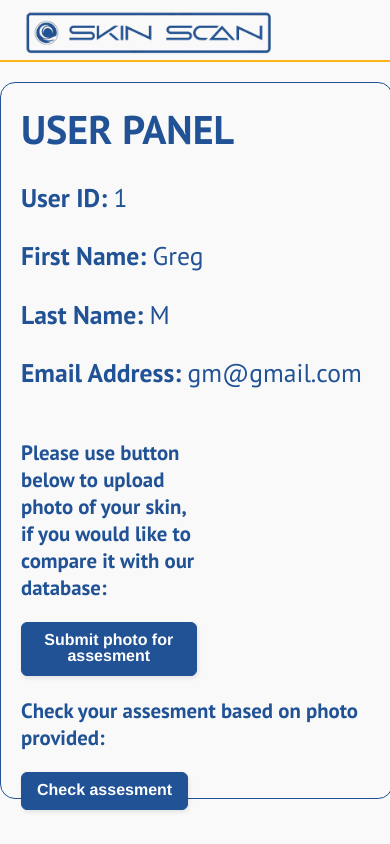
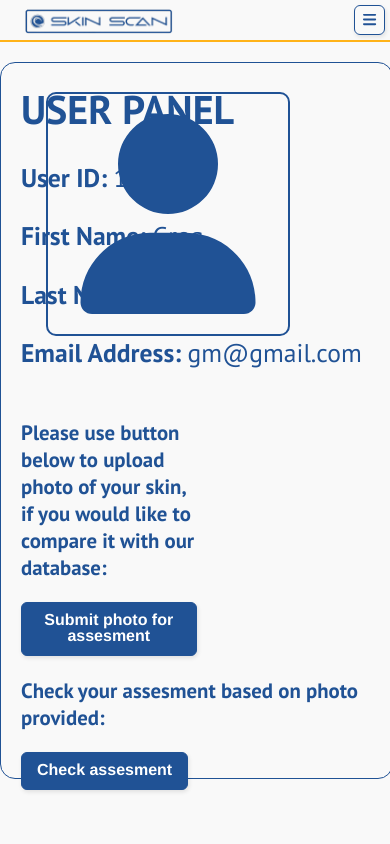
Before and after one commit to TestDrivenDesign/project-frontend, a Vue app: page /profile in a window 390 px wide. Built offline with nearby package versions, Linux system fonts and the light colour scheme.

Commit message:
responsive navbar complete

```diff
--- a/package.json
+++ b/package.json
@@ -10,6 +10,11 @@
     "format": "prettier --write src/"
   },
   "dependencies": {
+    "@fortawesome/fontawesome-svg-core": "^6.4.0",
+    "@fortawesome/free-brands-svg-icons": "^6.4.0",
+    "@fortawesome/free-regular-svg-icons": "^6.4.0",
+    "@fortawesome/free-solid-svg-icons": "^6.4.0",
+    "@fortawesome/vue-fontawesome": "^3.0.3",
     "@vuelidate/core": "^2.0.1",
     "@vuelidate/validators": "^2.0.1",
     "axios": "^1.3.4",
@@ -17,7 +22,6 @@
     "sass": "^1.60.0",
     "vue": "^3.2.47",
     "vue-collapsed": "^1.1.2",
-    "vue-material-design-icons": "^5.2.0",
     "vue-router": "^4.1.6",
     "vue3-datepicker": "^0.3.4"
   },
--- a/src/App.vue
+++ b/src/App.vue
@@ -20,4 +20,22 @@ header {
   border-bottom: 2px solid #ffb319;
   /* border-bottom: 2px solid #205295; */
 }
+
+@media (max-width: 1200px) {
+  header {
+    font-size: 1.4rem;
+  }
+}
+@media (max-width: 968px) {
+  header {
+    font-size: 1rem;
+    height: 40px;
+    line-height: 40px;
+  }
+}
+@media (max-width: 768px) {
+  header {
+    font-size: 0.8rem;
+  }
+}
 </style>
--- a/src/components/LoginForm.vue
+++ b/src/components/LoginForm.vue
@@ -142,8 +142,8 @@ p.error-msg {
   font-size: 16px;
   padding: 10px;
   color: #fff;
-  background-color: #ffb319;
-  border: 2px solid #ffb319;
+  background-color: #205295;
+  border: 2px solid #205295;
   border-radius: 4px;
 }
 
--- a/src/components/NavbarComponent.vue
+++ b/src/components/NavbarComponent.vue
@@ -4,22 +4,27 @@
       <RouterLink to="/"> <img class="logo-img" src="../img/logo.png" alt="logo" /></RouterLink>
     </div>
     <!-- <img class="ribbon" src="../img/black-ribbon.png" alt="black ribbon" /> -->
-    <div id="mainListDiv" class="main_list">
-      <RouterLink to="/about">About Skin Scan</RouterLink>
-      <RouterLink to="/skinformation">Skinformation</RouterLink>
-      <RouterLink to="/help">Help & Support</RouterLink>
+    <div v-bind:class="{ 'mobile-active': isMobileMenuOpen }" id="mainListDiv" class="main_list">
+      <RouterLink @click="toggleMenuOpen" class="home-mobile" to="/">Home</RouterLink>
+      <RouterLink @click="toggleMenuOpen" to="/about">About Skin Scan</RouterLink>
+      <RouterLink @click="toggleMenuOpen" to="/skinformation">Skinformation</RouterLink>
+      <RouterLink @click="toggleMenuOpen" to="/help">Help & Support</RouterLink>
       <div v-if="user.isUserLoggedIn" class="user">
-        <RouterLink to="/profile"
+        <RouterLink @click="toggleMenuOpen" to="/profile"
           >{{ user.login.first_name }} {{ user.login.last_name }}</RouterLink
         >
         <button @click="handleLogOut">Log Out</button>
       </div>
-      <RouterLink v-else to="/login">Login / Register</RouterLink>
+      <RouterLink @click="toggleMenuOpen" v-else to="/login">Login / Register</RouterLink>
     </div>
+    <button @click="toggleMenuOpen($emit)" class="menu-burger">
+      <font-awesome-icon class="bars-icon" icon="fa-solid fa-bars" />
+    </button>
   </nav>
 </template>
 
 <script setup>
+import { ref } from 'vue'
 import { RouterLink } from 'vue-router'
 import { useUserStore } from '../stores/user'
 import router from '../router/index'
@@ -28,26 +33,31 @@ const user = useUserStore()
 
 const { logUserOut } = user
 
+const isMobileMenuOpen = ref(false)
+
 const redirectPage = () => {
   router.push({ path: '/' })
 }
 
 const handleLogOut = () => {
   logUserOut()
+  toggleMenuOpen()
   redirectPage()
+}
+
+const toggleMenuOpen = () => {
+  if (window.innerWidth < 680) {
+    isMobileMenuOpen.value = !isMobileMenuOpen.value
+  } else {
+    isMobileMenuOpen.value = false
+  }
 }
 </script>
 
 <style scoped>
-/* .navbar {
-  width: 100%;
-  height: 60px;
-  line-height: 60px;
-  font-size: 1.8rem;
-  text-align: center;
-  border-bottom: 2px solid #ffb319;
-} */
-
+.navbar {
+  position: relative;
+}
 .navbar a {
   margin-right: 10px;
 }
@@ -72,6 +82,9 @@ const handleLogOut = () => {
   color: #205295;
 }
 
+a.home-mobile {
+  display: none;
+}
 img.ribbon {
   position: absolute;
   left: 15px;
@@ -80,12 +93,8 @@ img.ribbon {
   z-index: 0;
 }
 
-/* .navbar div.logo a:hover {
-  background-color: rgba(0, 0, 0, 0.1);
-  color: #ffb319;
-} */
-
 .navbar div.main_list {
+  display: block;
   float: right;
   padding-right: 1rem;
 }
@@ -140,4 +149,97 @@ button:active {
 button:active {
   opacity: 0.5;
 }
+
+.menu-burger {
+  display: none;
+  position: absolute;
+  right: 5px;
+  top: 5px;
+  background-color: transparent;
+}
+
+.bars-icon {
+  color: #205295;
+}
+
+@media (max-width: 1200px) {
+  .logo-img {
+    width: 200px;
+    margin-top: 14px;
+  }
+
+  button {
+    border-radius: 6px;
+    font-size: 15px;
+    font-weight: 800;
+    line-height: 12px;
+    min-height: 30px;
+    padding: 6px 8px;
+  }
+}
+
+@media (max-width: 968px) {
+  .logo-img {
+    width: 150px;
+    line-height: 40px;
+    margin-top: 8px;
+  }
+
+  button {
+    border-radius: 4px;
+    font-size: 12px;
+    font-weight: 800;
+    line-height: 10px;
+    min-height: 20px;
+    padding: 6px 8px;
+  }
+}
+
+@media (max-width: 680px) {
+  .navbar div.main_list {
+    display: flex;
+    flex-direction: column;
+    height: 100%;
+    width: 100%;
+    position: fixed;
+    z-index: 3;
+    top: 0;
+    left: -105%;
+    background-color: rgba(0, 0, 0, 0.8);
+    overflow-x: hidden;
+    padding-top: 60px;
+    transition: 0.3s;
+  }
+  .navbar div.main_list.mobile-active {
+    left: 0;
+  }
+
+  .navbar div.main_list a {
+    padding: 8px 8px 8px 40px;
+    text-decoration: none;
+    font-size: 25px;
+    color: #f9f9f9;
+    display: block;
+    transition: 0.3s;
+  }
+
+  button {
+    border-radius: 6px;
+    font-size: 15px;
+    font-weight: 800;
+    line-height: 12px;
+    min-height: 30px;
+    padding: 6px 8px;
+  }
+
+  .menu-burger {
+    display: block;
+    z-index: 3;
+    /* border-color: #f9f9f9; */
+  }
+
+  /* .bars-icon {
+    color: #f9f9f9;
+  } */
+}
 </style>
--- a/src/components/PhotoUpload.vue
+++ b/src/components/PhotoUpload.vue
@@ -4,7 +4,8 @@
       <h3>Upload your skin photo for assesment</h3>
       <form @submit.prevent="sendPhoto($emit)">
         <div class="inputs">
-          <div class="input-field">
+          <div class="input-field calendar">
+            <font-awesome-icon class="calendar-icon" icon="fa-solid fa-calendar-days" size="lg" />
             <Datepicker
               :full-month-name="true"
               v-model="date_of_birth"
@@ -90,7 +91,6 @@ div.modal {
   width: 100%;
   height: 100%;
   overflow: auto;
-  background-color: rgb(0, 0, 0);
   background-color: rgba(0, 0, 0, 0.4);
 }
 
@@ -114,30 +114,18 @@ h3 {
   margin-bottom: 15px;
 }
 
-div.inputs {
-  /* display: flex; */
+.calendar {
+  display: flex;
+}
+
+.calendar-icon {
+  margin-right: 10px;
 }
 
 div.input-field {
   margin: 20px;
 }
 
-/* .date {
-  border-radius: 5px;
-  font-size: 50px;
-} */
-
-/* input[type='date'] {
-  border-radius: 10px;
-} */
-
-/* .info-panel {
-  display: flex;
-  height: 80px;
-  flex-direction: column;
-  align-items: center;
-  justify-content: flex-start;
-} */
 .info-panel p span {
   font-weight: bold;
 }
@@ -146,18 +134,6 @@ div.buttons-container {
   justify-content: center;
   width: 100%;
 }
-
-/* .custom-file-upload {
-  border: 1px solid #ccc;
-  display: inline-block;
-  align-self: center;
-  padding: 6px 12px;
-  cursor: pointer;
-} */
-
-/* input[type='file'] {
-  display: none;
-} */
 
 button {
   margin-right: 20px;
--- a/src/components/RegisterForm.vue
+++ b/src/components/RegisterForm.vue
@@ -215,8 +215,8 @@ const submitRegisterForm = async () => {
   font-size: 16px;
   padding: 10px;
   color: #fff;
-  background-color: #ffb319;
-  border: 2px solid #ffb319;
+  background-color: #205295;
+  border: 2px solid #205295;
   border-radius: 4px;
 }
 </style>
--- a/src/main.js
+++ b/src/main.js
@@ -1,4 +1,9 @@
 import { createApp } from 'vue';
+import { FontAwesomeIcon } from '@fortawesome/vue-fontawesome';
+import { library } from '@fortawesome/fontawesome-svg-core';
+import { faCalendarDays, faUser, faBars } from '@fortawesome/free-solid-svg-icons';
+// import { faMen} from '@fortawesome/free-regular-svg-icons'
+// import { fa } from '@fortawesome/free-brands-svg-icons';
 import { createPinia } from 'pinia';
 
 import App from './App.vue';
@@ -6,9 +11,13 @@ import router from './router';
 
 import './assets/main.css';
 
+library.add(faCalendarDays, faUser, faBars);
+
 const app = createApp(App);
 
 app.use(createPinia());
 app.use(router);
 
-app.mount('#app');
+app
+  .component('font-awesome-icon', FontAwesomeIcon)
+  .mount('#app');
--- a/src/views/UserProfileView.vue
+++ b/src/views/UserProfileView.vue
@@ -23,6 +23,7 @@
         >
       </div> -->
     </div>
+    <font-awesome-icon class="user-icon" icon="fa-solid fa-user" />
   </div>
   <PhotoUpload v-if="uploadModalActive" @close="uploadModalActive = false" />
   <AssesmentComponent v-if="assesmentModalActive" @close="assesmentModalActive = false" />
@@ -43,10 +44,9 @@ const assesmentModalActive = ref(false)
 </script>
 
 <style scoped>
-/* .user-panel {
-  min-height: 100vh;
-  background-color: #ffb319;
-} */
+.user-panel {
+  position: relative;
+}
 .user-profile {
   width: 90%;
   height: 80vh;
@@ -118,6 +118,17 @@ button:active {
   display: none;
 }
 
+.user-icon {
+  position: absolute;
+  top: 50px;
+  right: 100px;
+  width: 200px;
+  height: 200px;
+  padding: 20px;
+  border: 2px solid #205295;
+  border-radius: 10px;
+}
+
 @media (max-width: 480px) {
   .take-photo-container {
     display: block;
```
Also changed, not shown: 1 other file (tests, documents, lock files or other folders).
